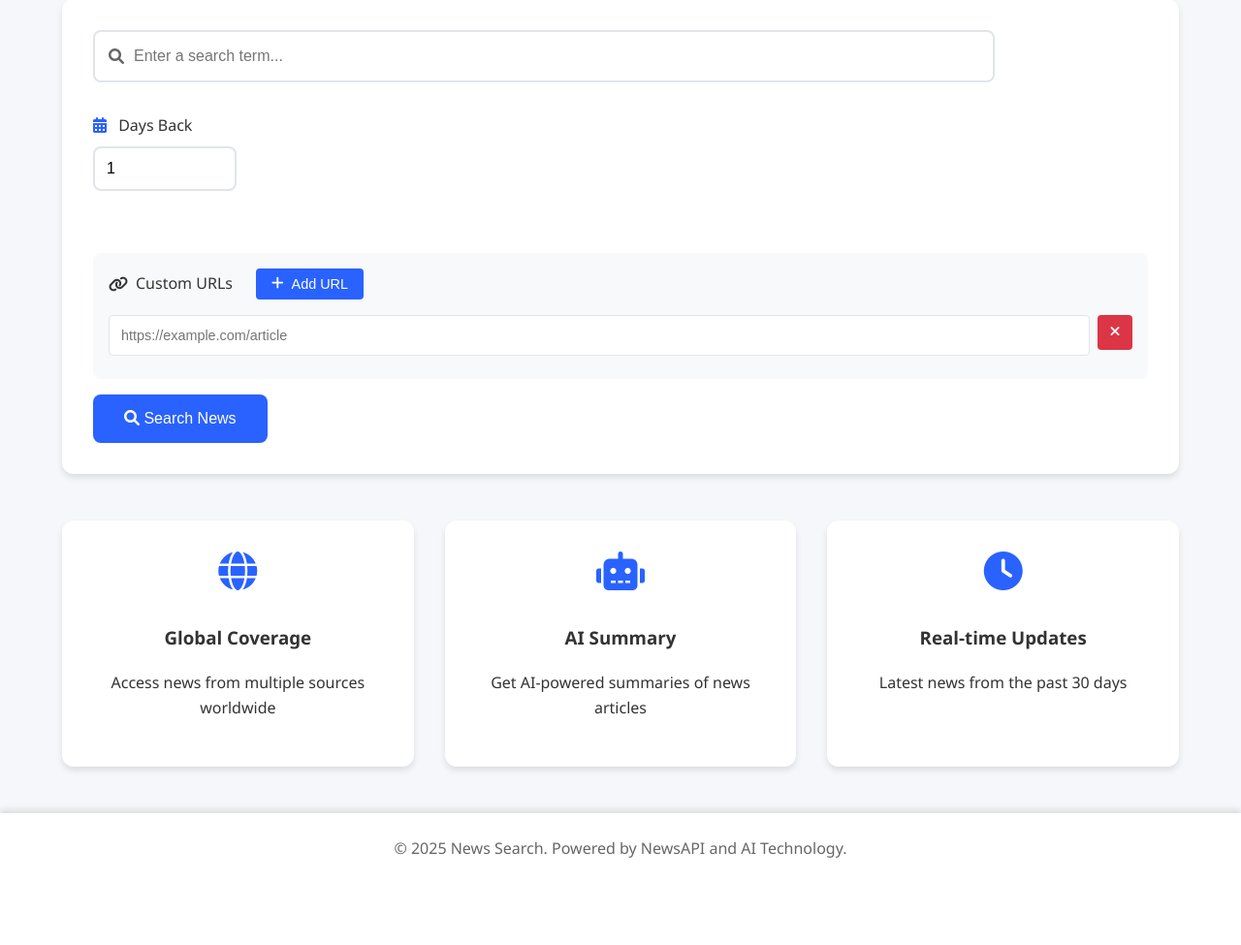
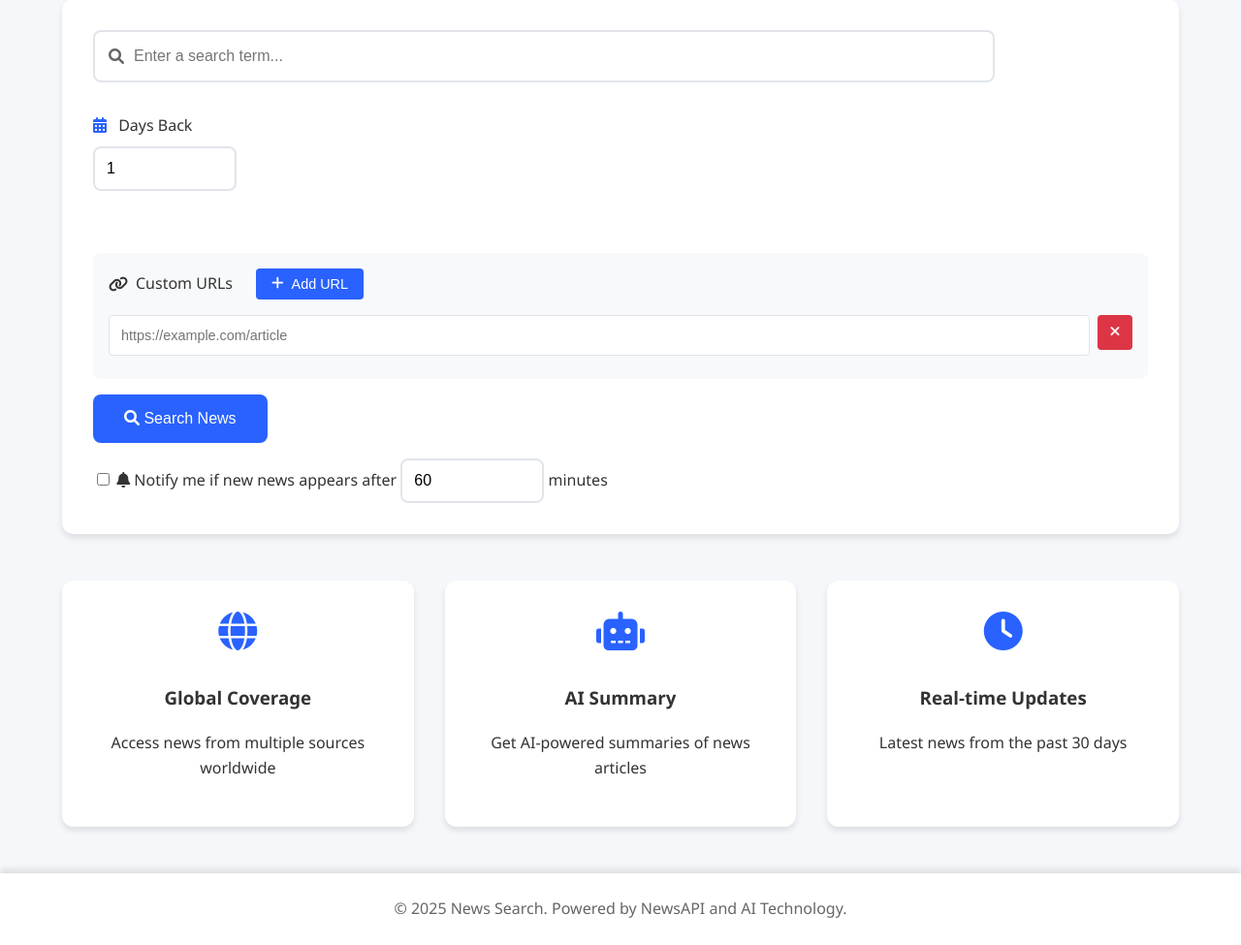
Before and after one commit to Mr-Abdalhay/search-agent, a Flask app: page / in a window 1280 px wide. Shown: the part 111-1086 px from the top of the page at 97% size. Before the commit the page ends 996 px from the top, so only its background shows below. Run offline with Flask 3, Linux system fonts and the light colour scheme.

Commit message:
Update index.html

```diff
--- a/templates/index.html
+++ b/templates/index.html
@@ -47,7 +47,14 @@
                     <i class="fas fa-search"></i> Search News
                 </button>
 
-                <script>
+                <div class="notification-optin">
+                    <input type="checkbox" name="notify_new_news" value="1" id="notify_new_news">
+                    <label for="notify_new_news">
+                        <i class="fas fa-bell"></i> Notify me if new news appears after
+                    </label>
+                    <input type="number" name="notification_interval" id="notification_interval" value="60" min="1" max="1440" class="notification-minutes">
+                    <label for="notification_interval">minutes</label>
+                </div>                <script>
                     function addUrlField() {
                         const urlsList = document.getElementById('custom-urls-list');
                         const urlInput = document.createElement('div');
```
